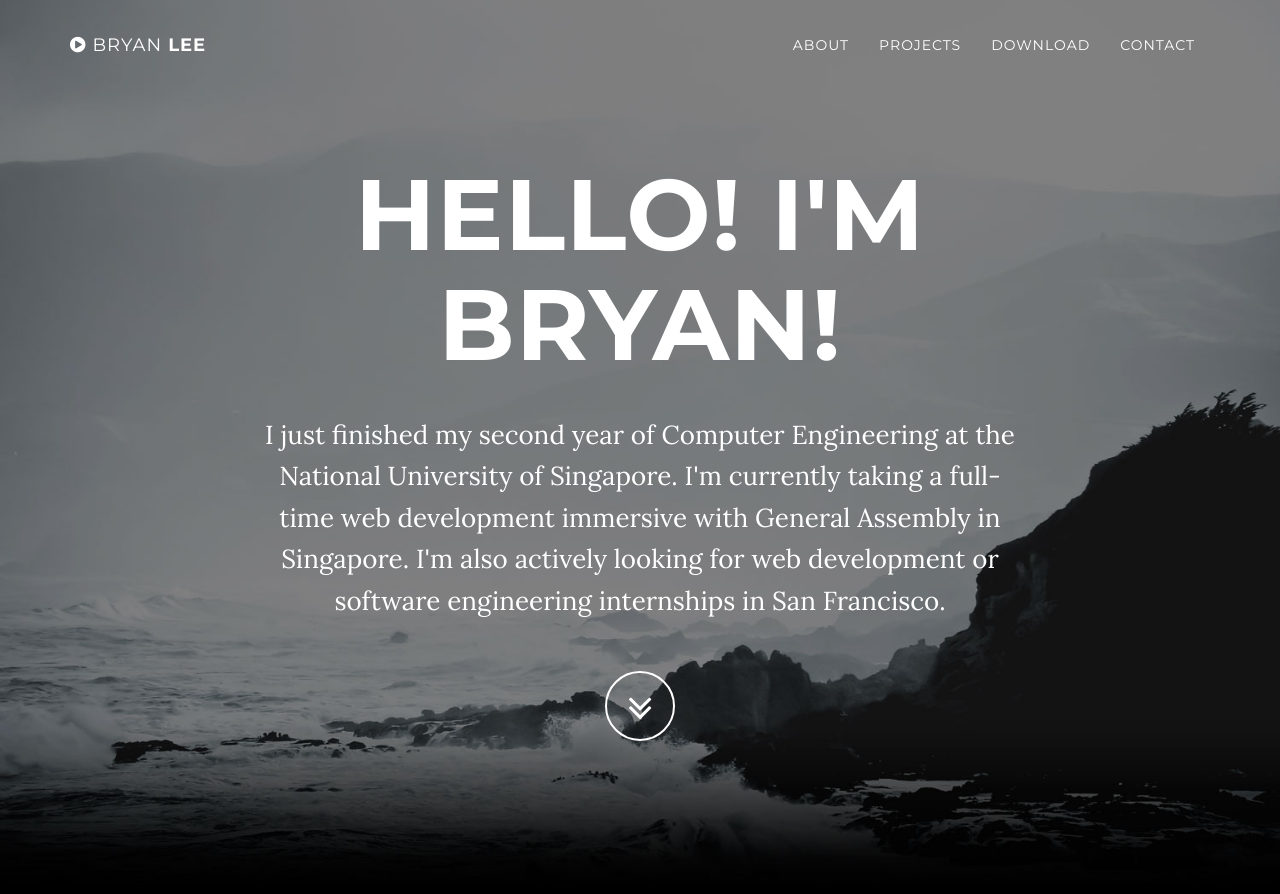
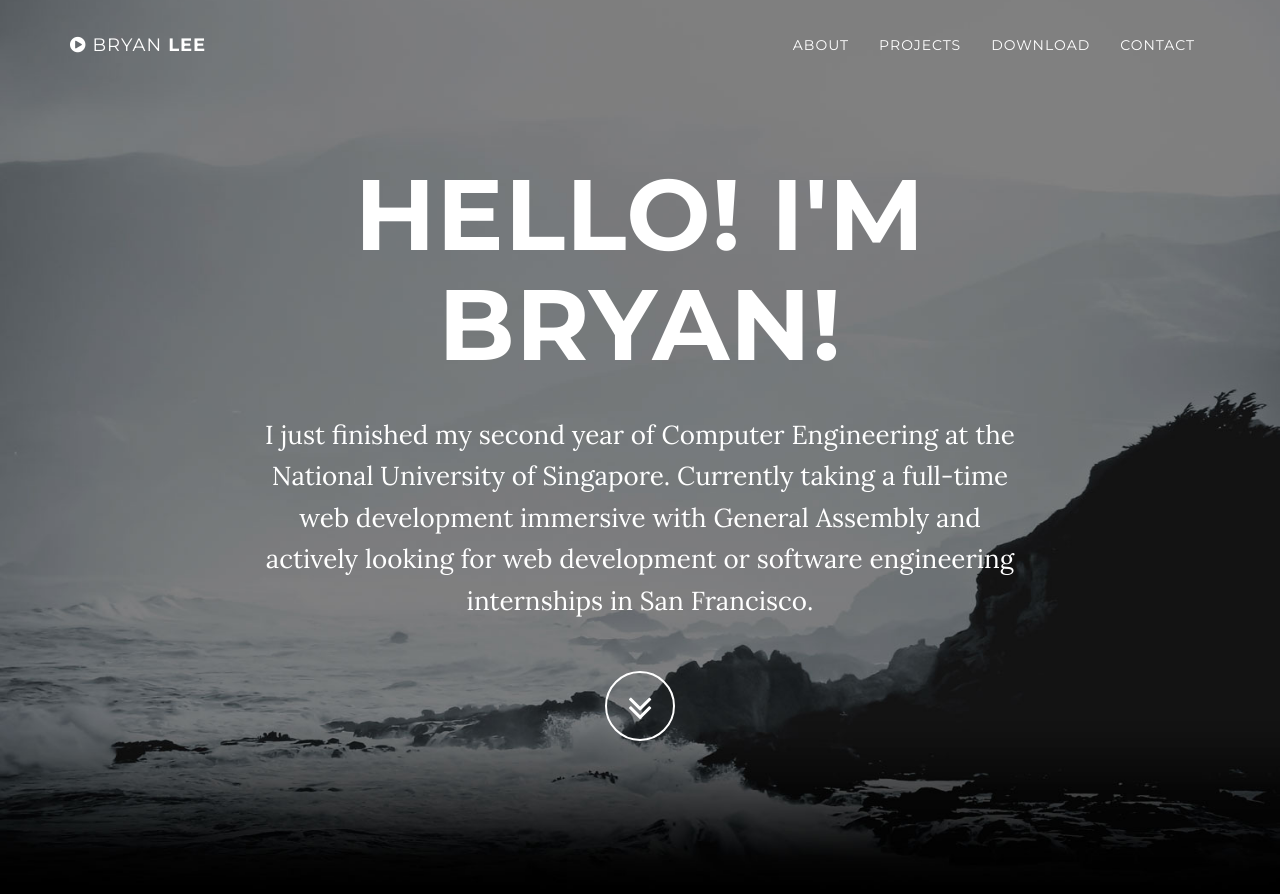
Before and after one commit to bryanleejh/bryanleejh.github.io, a Jekyll site: the page index.html, which Jekyll copies as it is, in a window 1280 px wide and 900 px high. Shown: the top 894 px of the window. Built offline with Jekyll 4.4.1, drawn with Linux system fonts in a browser that asks for light colours; nearby versions of some CDN libraries.

Commit message:
Update index.html

```diff
--- a/index.html
+++ b/index.html
@@ -89,8 +89,7 @@
                     <div class="col-md-8 col-md-offset-2">
                         <h1 class="brand-heading">Hello! I'm Bryan!</h1>
                         <p class="intro-text">I just finished my second year of Computer Engineering at the National University of Singapore.
-                            I'm currently taking a full-time web development immersive with General Assembly in Singapore.
-                            I'm also actively looking for web development or software engineering internships in San Francisco.</p>
+                            Currently taking a full-time web development immersive with General Assembly and actively looking for web development or software engineering internships in San Francisco.</p>
                         <a href="#about" class="btn btn-circle page-scroll">
                             <i class="fa fa-angle-double-down animated"></i>
                         </a>
```
